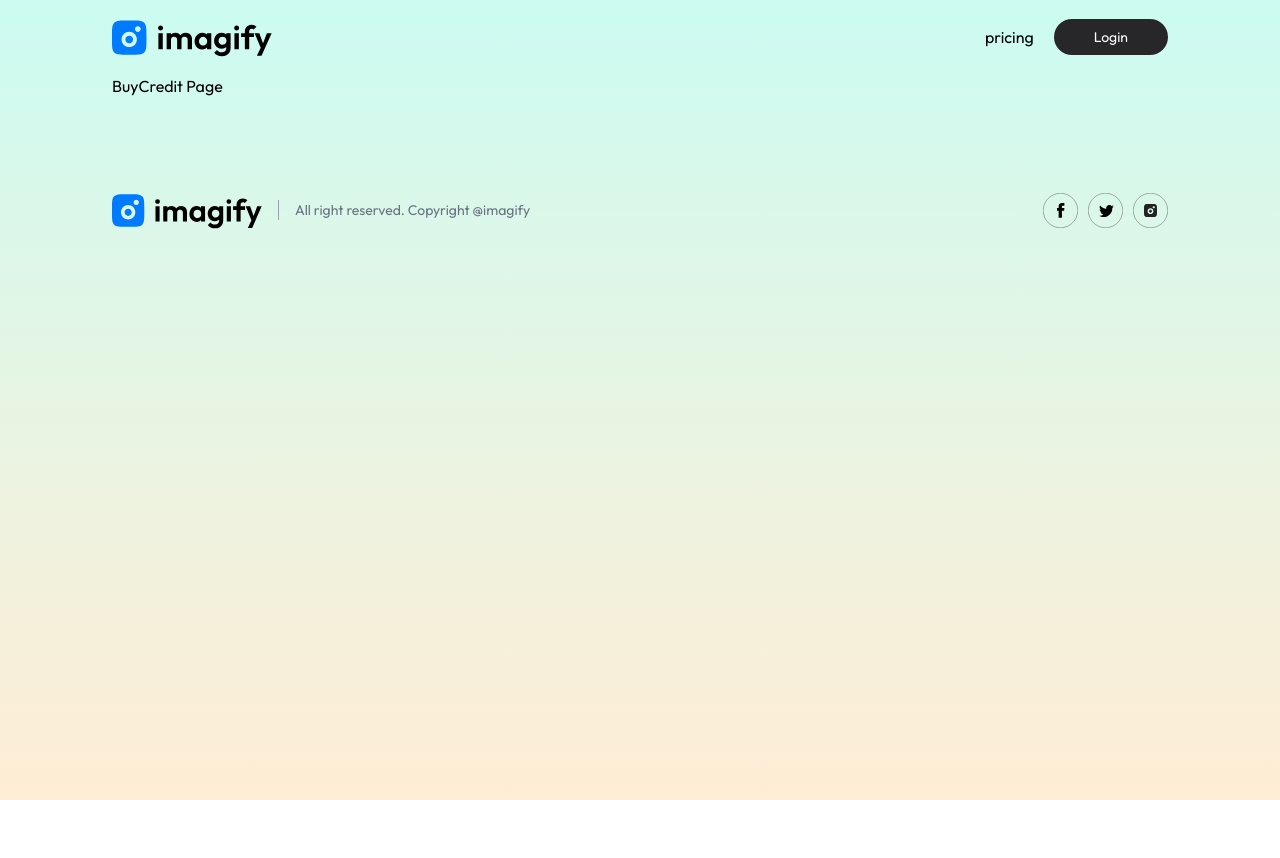
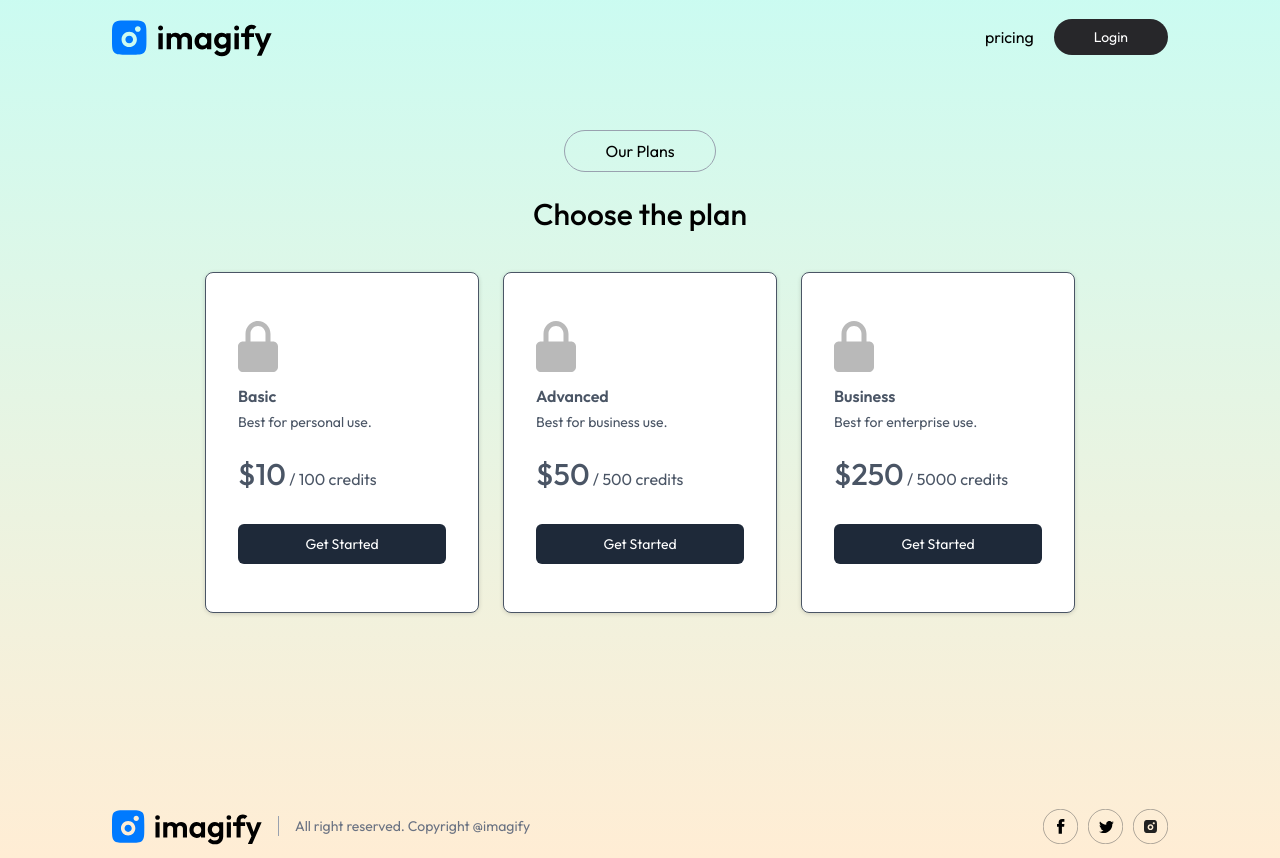
Before and after one commit to Vikas24Chauhan/Imagify, a React (Vite) app in the folder client/: page /buy-credit in a window 1280 px wide. Before the commit the page ends 800 px from the top, so only its background shows below. Built offline with nearby package versions, Linux system fonts and the light colour scheme.

Commit message:
Buy Credit page added

```diff
--- a/client/src/pages/BuyCredit.jsx
+++ b/client/src/pages/BuyCredit.jsx
@@ -1,7 +1,40 @@
-import React from "react";
+import React, { useContext } from "react";
+import { assets, plans } from "../assets/assets";
+import { AppContext } from "../context/AppContext";
 
 function BuyCredit() {
-  return <div>BuyCredit Page</div>;
+  const { user } = useContext(AppContext);
+
+  return (
+    <div className="min-h-[80vh] text-center pt-14 mb-10">
+      <button className="border border-gray-400 px-10 py-2 rounded-full mb-6">
+        Our Plans
+      </button>
+      <h1 className="text-center text-3xl font-medium mb-6 sm:mb-10">
+        Choose the plan
+      </h1>
+
+      <div className="flex flex-wrap justify-center gap-6 text-left">
+        {plans.map((data, index) => (
+          <div
+            key={index}
+            className="bg-white drop-shadow-sm border rounded-lg py-12 px-8 text-gray-600 hover:scale-105 transition-all duration-500"
+          >
+            <img width={40} src={assets.lock_icon} alt="" />
+            <p className="mt-3 mb-1 font-semibold">{data.id}</p>
+            <p className="text-sm">{data.desc}</p>
+            <p className="mt-6">
+              <span className="text-3xl font-medium">${data.price}</span> /{" "}
+              {data.credits} credits
+            </p>
+            <button className="w-full bg-gray-800 text-white mt-8 text-sm rounded-md py-2.5 min-w-52">
+              {user ? "Purchase" : "Get Started"}
+            </button>
+          </div>
+        ))}
+      </div>
+    </div>
+  );
 }
 
 export default BuyCredit;
```
